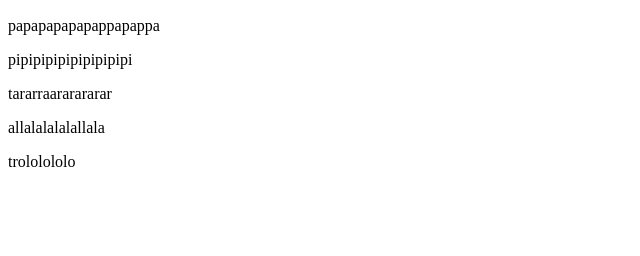
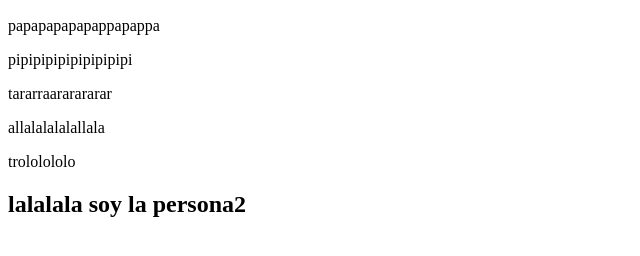
Before and after one commit to bmolzea/prueba3, a plain HTML site: page index.html in a window 1280 px wide. Shown: the part 110-366 px from the top of the page, without its empty margins (0-640 px from the left). Drawn offline with Linux system fonts and the light colour scheme.

Commit message:
Persona 1

```diff
--- a/index.html
+++ b/index.html
@@ -13,5 +13,6 @@
     <p>tararraararararar</p>
     <p>allalalalalallala</p>
     <p>trololololo</p>
+    <h2>lalalala soy la persona2</h2>
 </body>
 </html>
```
